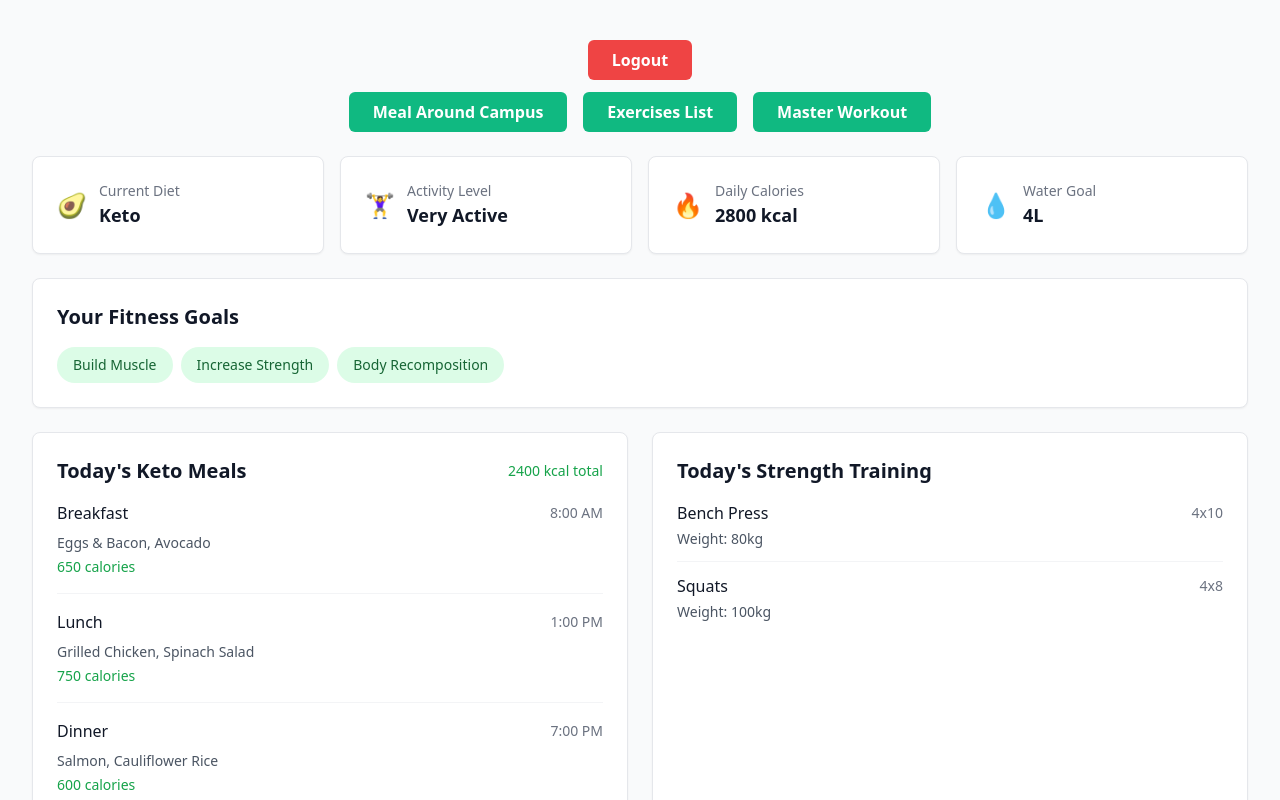
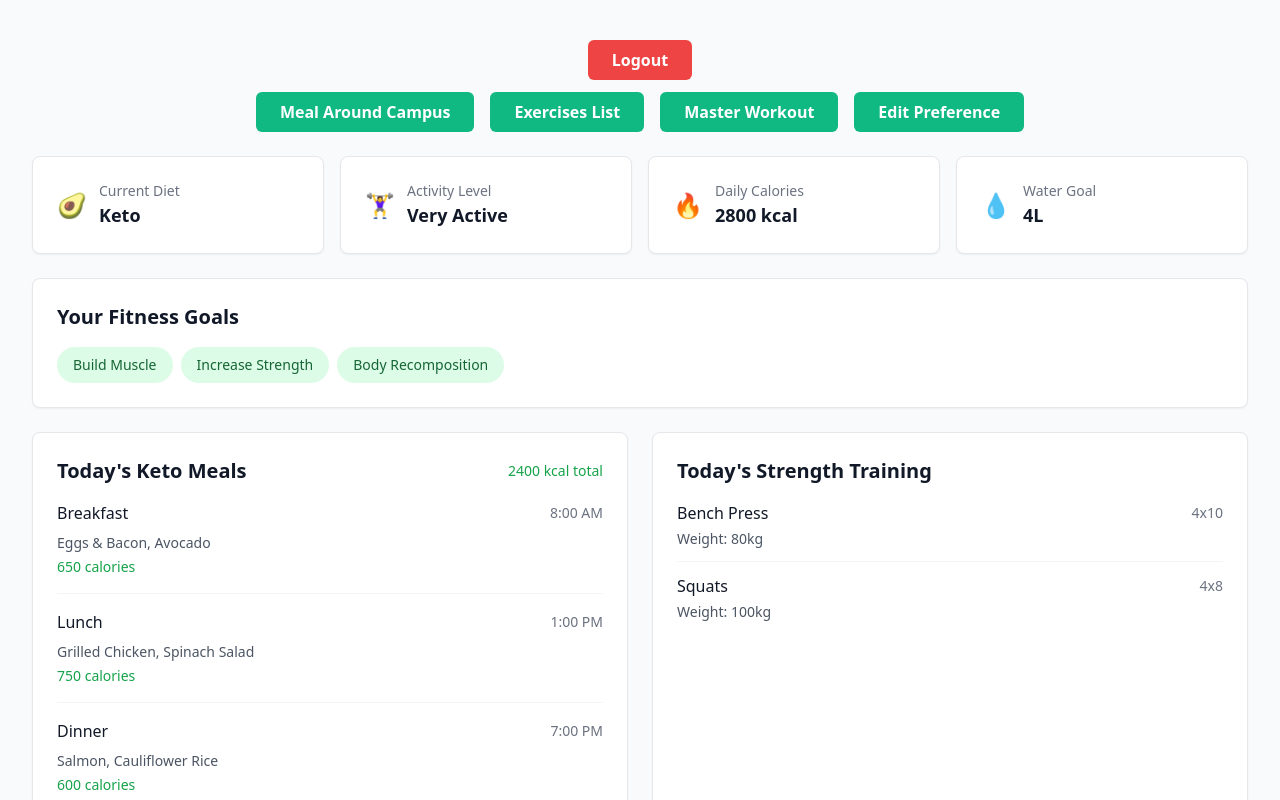
Before and after one commit to ygulabani/CUFit, a React (Create React App) app in the folder cu-fit-fe/: page /dashboard in a window 1280 px wide. Shown: the top 800 px of the page. Built offline with nearby package versions, Linux system fonts and the light colour scheme.

Commit message:
pages resorted

```diff
--- a/cu-fit-fe/src/pages/Dashboard.jsx
+++ b/cu-fit-fe/src/pages/Dashboard.jsx
@@ -75,6 +75,12 @@ const Dashboard = () => {
                         className="bg-emerald-500 text-white px-6 py-2 rounded-md hover:bg-emerald-600 transition font-semibold"
                     >
                         Master Workout
+                    </button>
+                    <button
+                            onClick={() => navigate("/calender")}
+                            className="bg-emerald-500 text-white px-6 py-2 rounded-md hover:bg-emerald-600 transition font-semibold"
+                        >
+                            Edit Preference
                      </button>
                 </div>
             </div>
@@ -215,12 +221,15 @@ const Dashboard = () => {
                         </div>
                     </div>
                 </div>
+
+
             </div>
         </div>
     );
 };
 
 export default Dashboard;
+
 
 // TODO: update later
 // import { useEffect, useState } from "react";
--- a/cu-fit-fe/src/pages/login.jsx
+++ b/cu-fit-fe/src/pages/login.jsx
@@ -60,7 +60,7 @@ const Login = () => {
             console.log("Login Success:", response.data);
             setErrorMessage("");
             localStorage.setItem("authToken", response.data.access_token);
-            navigate("/calender");
+            navigate("/dashboard");
         } catch (error) {
             console.error("Login Error:", error);
             setErrorMessage("Login failed. Please check your credentials.");
```
Also changed, not shown: cu-fit-fe/src/pages/Login.1.jsx (added), 1 other file (tests, documents, lock files or other folders). Lines whose indentation alone changed are shown as unchanged.
